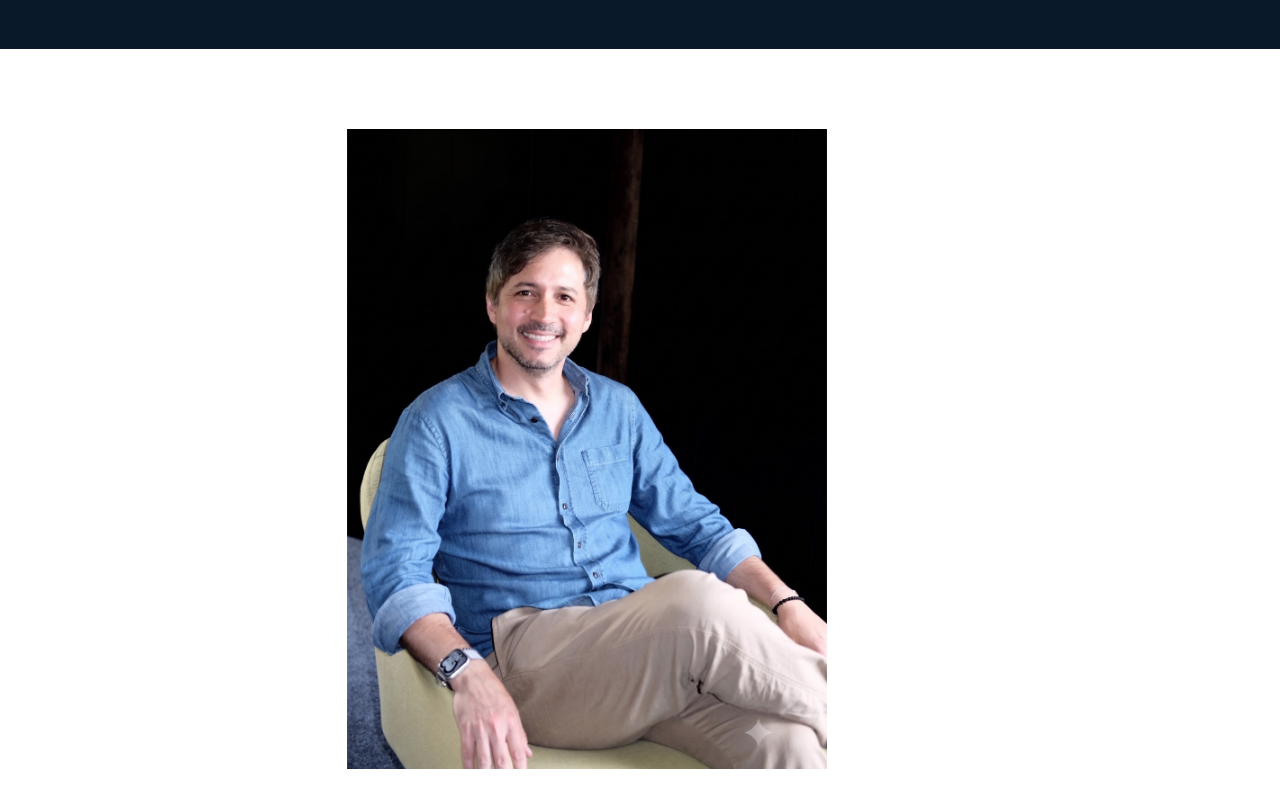
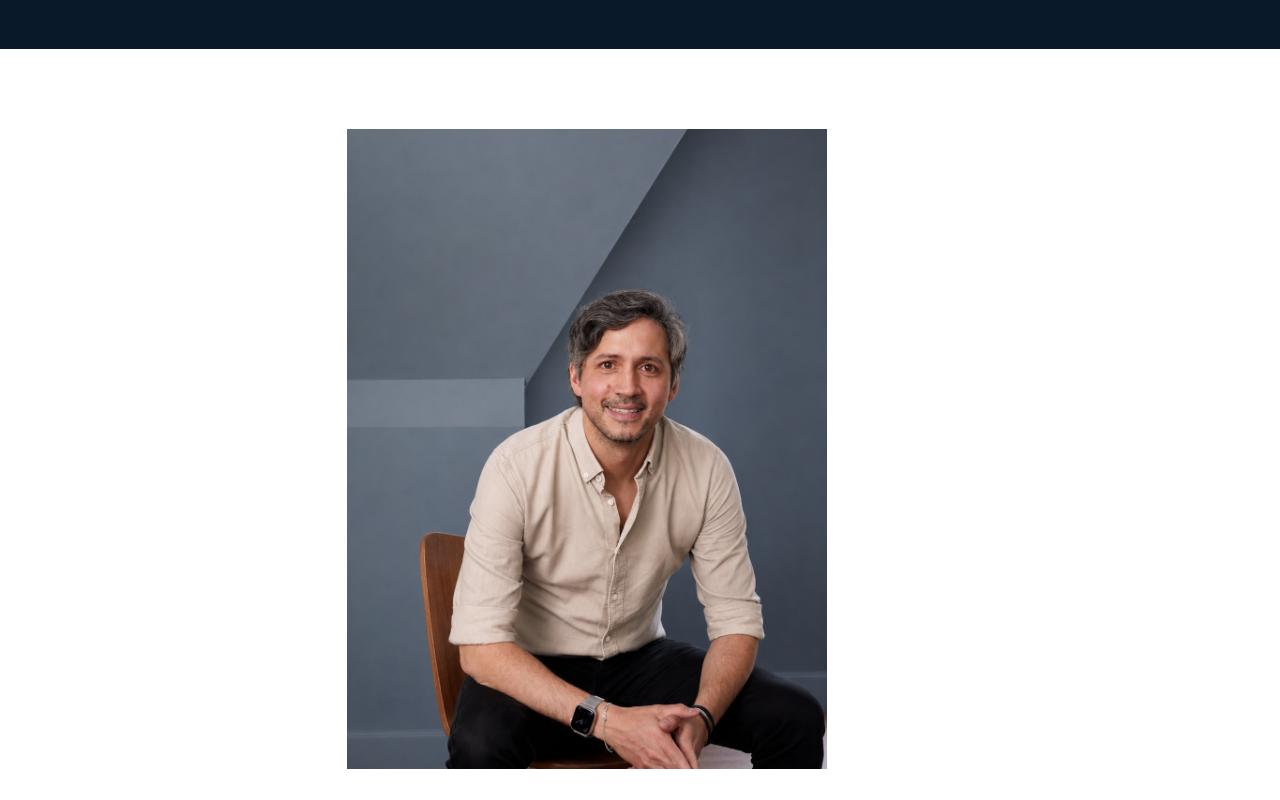
Before and after one commit to ispymichael/i-Spy-website, a website: page about.html in a window 1280 px wide. Shown: the part 360-1160 px from the top of the page. Drawn offline with Linux system fonts and the light colour scheme.

Commit message:
Publish approved Michael portrait

```diff
--- a/about.html
+++ b/about.html
@@ -38,7 +38,7 @@
 </div></div></header><nav class="mobile-menu" id="mobileMenu" aria-label="Mobile navigation"><a href="/how-we-help">How We Help</a><a href="/about" aria-current="page">About</a><a href="/testimonials">Testimonials</a><a href="/insights">Insights</a><a href="/brand-check">Brand Check</a><a href="/faqs">FAQs</a><a href="#contact">Contact</a></nav><main><section class="content-hero"><div class="container"><div class="centered-content">
 <h1>The story behind i-Spy</h1>
 </div></div></section><section class="content-sections"><div class="container"><div class="centered-content">
-<figure class="about-page-portrait"><img src="images/michael-skipper-profile.jpg" alt="Michael Skipper, founder of i-Spy" width="1066" height="1600" loading="lazy"></figure>
+<figure class="about-page-portrait"><img src="images/michael-skipper-profile-v3.jpg" alt="Michael Skipper, founder of i-Spy" width="1024" height="1536" loading="lazy"></figure>
 <article><h2>Why i-Spy exists</h2>
 <p>i-Spy was created to make experienced brand and creative thinking more accessible to businesses and organisations that need it, without the cost or complexity of a traditional agency structure.</p>
 <p>When an organisation understands and communicates its value more clearly, it can make better decisions, protect what it has built and create stronger opportunities for growth.</p>
```
Also changed, not shown: index.html (+2 -2 lines), CHANGELOG.md, images/michael-skipper-profile-v3.jpg (added).
